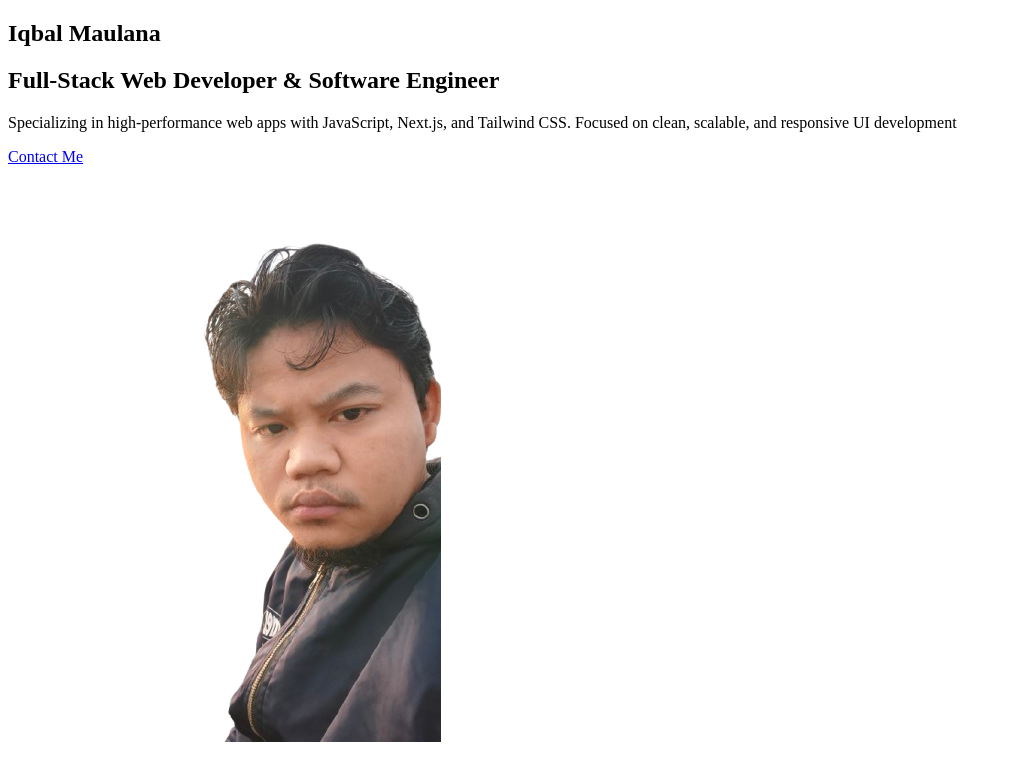
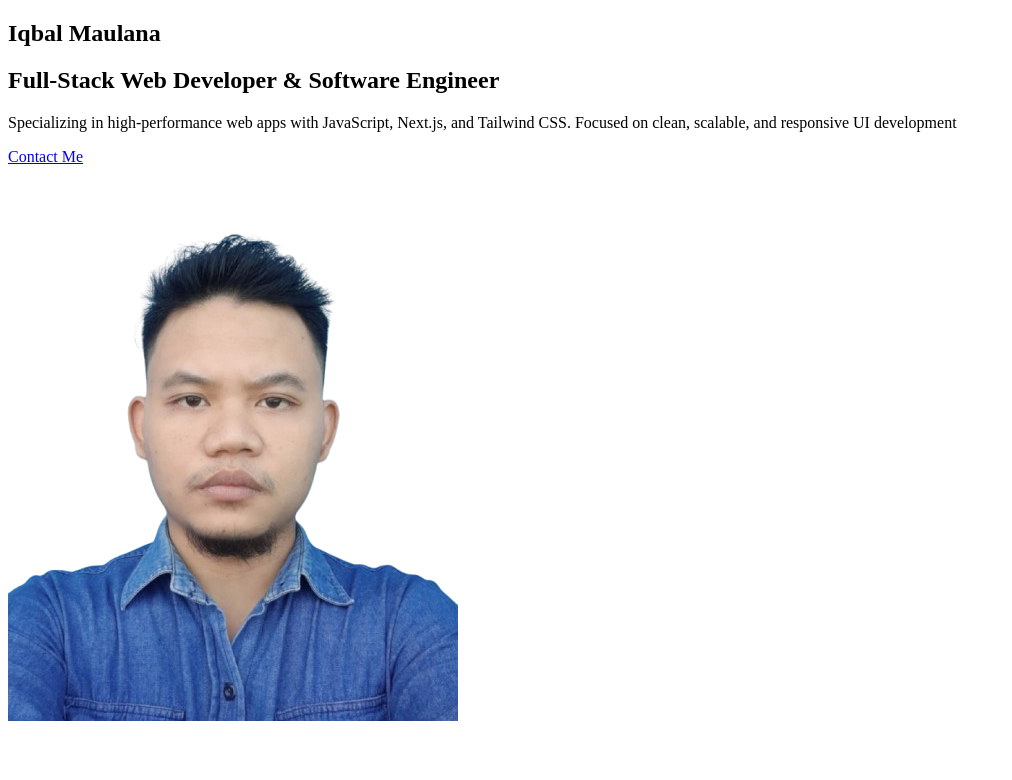
Before and after one commit to ibunx17/profile-app, a Next.js app: page /sections/Hero/page in a window 1280 px wide. Shown: the top 780 px of the page, without its empty margins (0-1012 px from the left). Built offline with nearby package versions, Linux system fonts and the light colour scheme.

Commit message:
ganti foto profil

```diff
--- a/src/components/sections/Hero/index.tsx
+++ b/src/components/sections/Hero/index.tsx
@@ -14,7 +14,7 @@ export default function Hero() {
                     </div>
                     <div className="w-full self-end px-4 lg:w-1/2">
                         <div className="mt-10 lg:mt-0 lg:right-0">
-                            <img src="/foto.png" alt="gambar profile" className="max-w-full mx-auto"/>
+                            <img src="/iqbal-maulana-pp.png" alt="gambar profile" className="max-w-full mx-auto"/>
                         </div>
                     </div>
                  </div>
```
Also changed, not shown: public/iqbal-maulana-pp.png (added).
